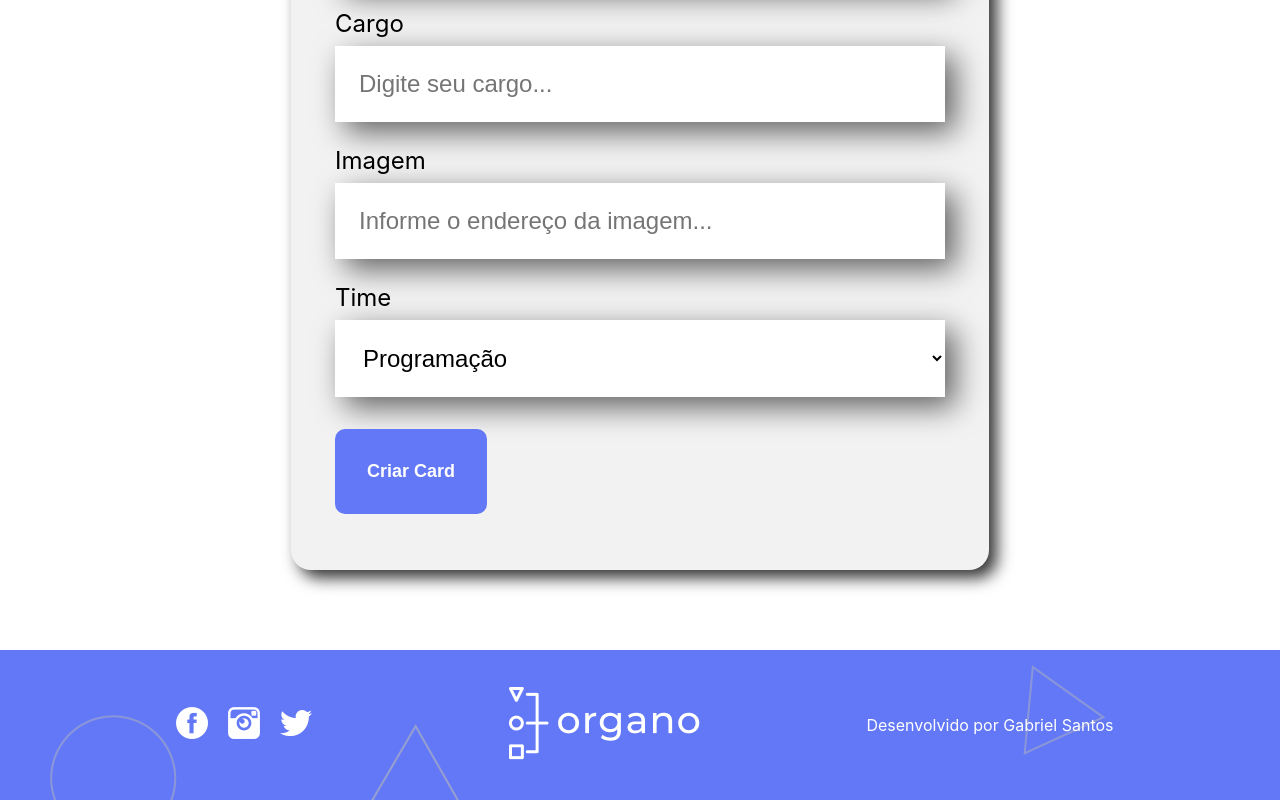
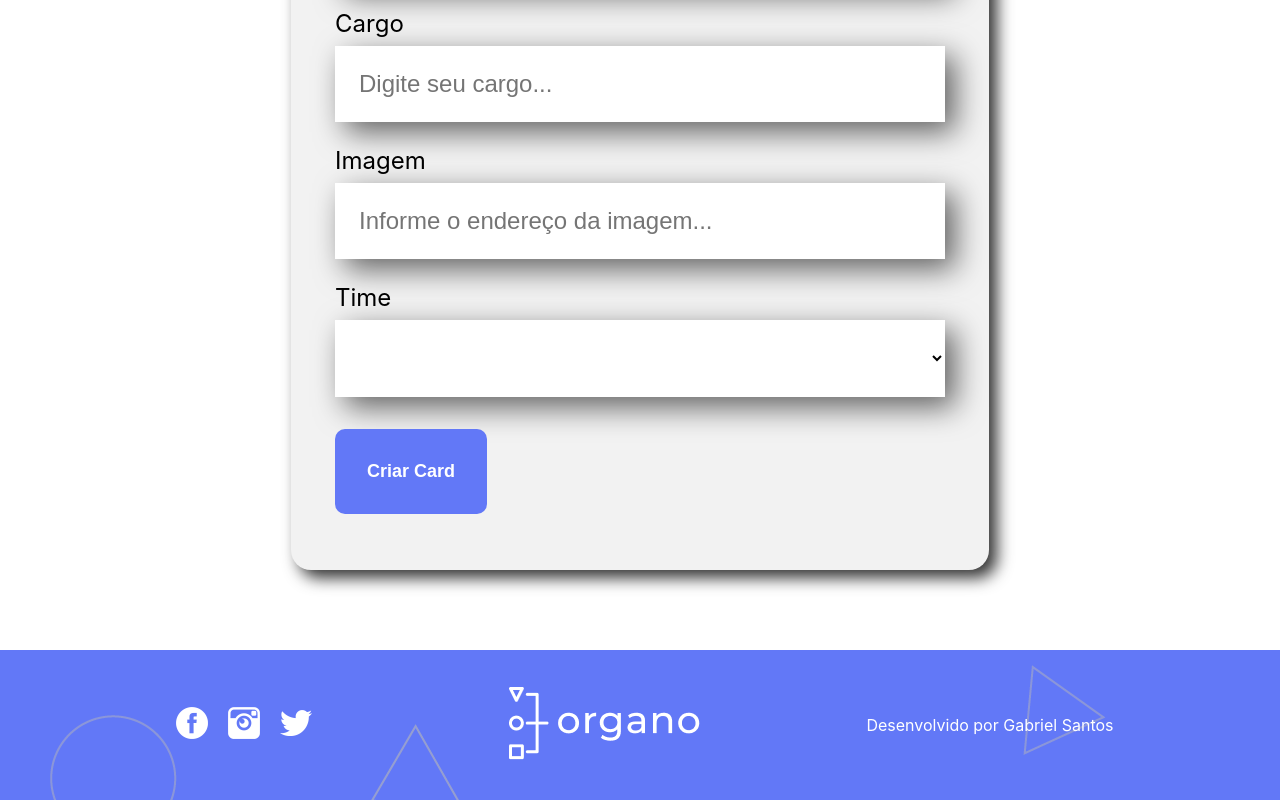
Before and after one commit to gabriel-santosdev/ORGAND, a React (Create React App) app: page / in a window 1280 px wide. Shown: the part 803-1603 px from the top of the page. Built offline with nearby package versions, Linux system fonts and the light colour scheme.

Commit message:
correction of bugs

```diff
--- a/src/App.js
+++ b/src/App.js
@@ -50,7 +50,6 @@ function App() {
   const [colaboradores, setColaboradores] = useState ([])
 
   const aoNovoColaboradorAdicionado = (colaborador) => {
-    console.log(colaborador)
     setColaboradores([...colaboradores, colaborador])
   }
 
--- a/src/components/Colaborador/Colaborador.js
+++ b/src/components/Colaborador/Colaborador.js
@@ -3,7 +3,7 @@ import styles from './Colaborador.module.css'
 const Colaborador = (props) => {
     return (
         <div className={styles.colaborador}>
-            <div className={styles.cabecalho}>
+            <div className={styles.cabecalho} style={{backgroundColor: props.corDeFundo}}>
                 <img src = {props.imagem} alt={props.nome}/>
             </div>
             <div className={styles.rodape}>
--- a/src/components/ListaSuspensa/ListaSuspensa.js
+++ b/src/components/ListaSuspensa/ListaSuspensa.js
@@ -9,10 +9,13 @@ const ListaSuspensa = (props) => {
                 {props.label}
             </label>
             <select onChange={e => props.aoAlterado(e.target.value)} required={props.required} value={props.valor}>
+                <option value=""></option>
                 {props.itens.map(item => <option key={item}>{item}</option>)}
             </select>
         </div>
     )
 }
 
+
+
 export default ListaSuspensa
--- a/src/components/Time/Time.js
+++ b/src/components/Time/Time.js
@@ -15,6 +15,8 @@ const Time = (props) => {
            {props.colaboradores.map(
             colaborador =>
             <Colaborador
+            corDeFundo={props.corPrimaria}
+            key= {colaborador.nome}
             nome={colaborador.nome}
             cargo={colaborador.cargo}
             imagem={colaborador.imagem}
```
